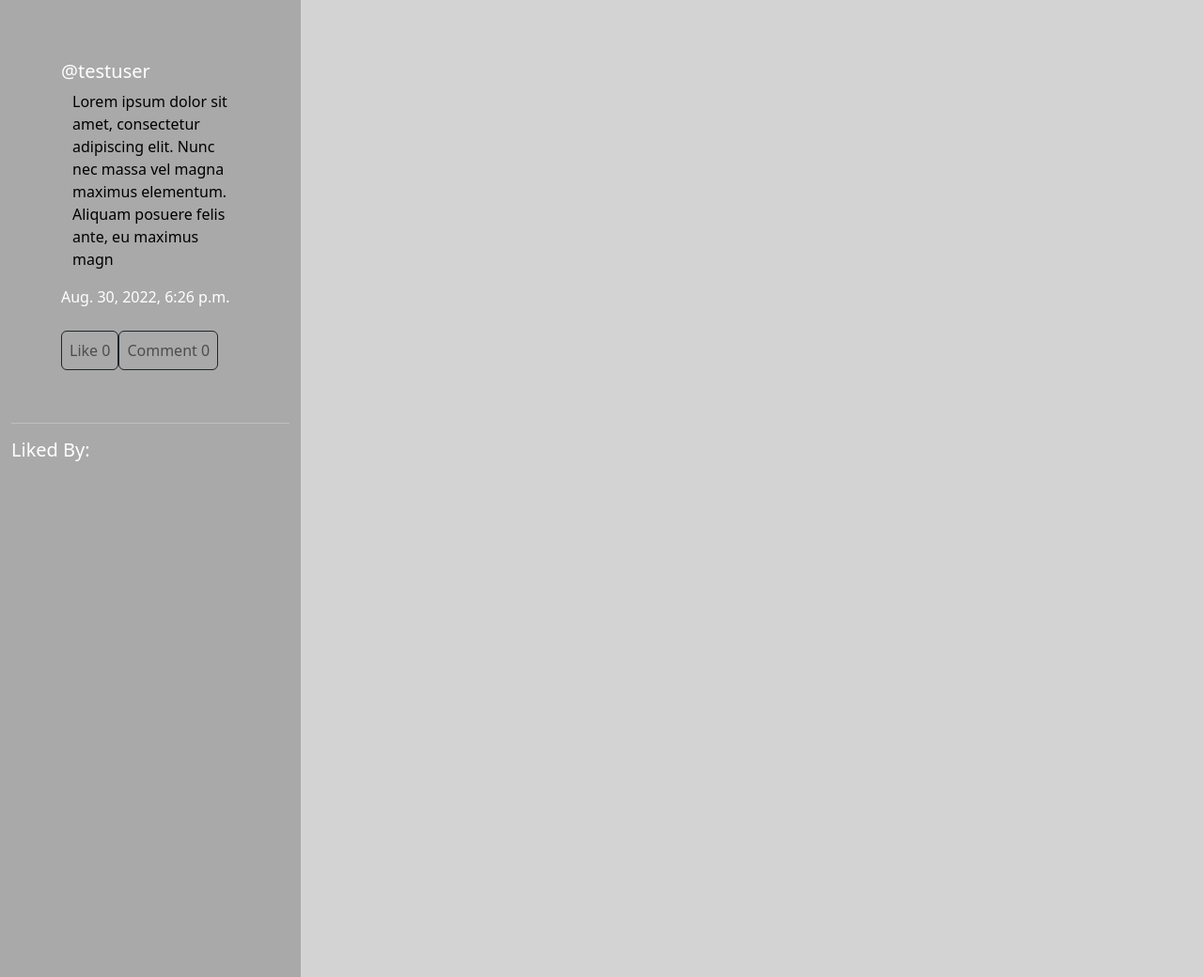
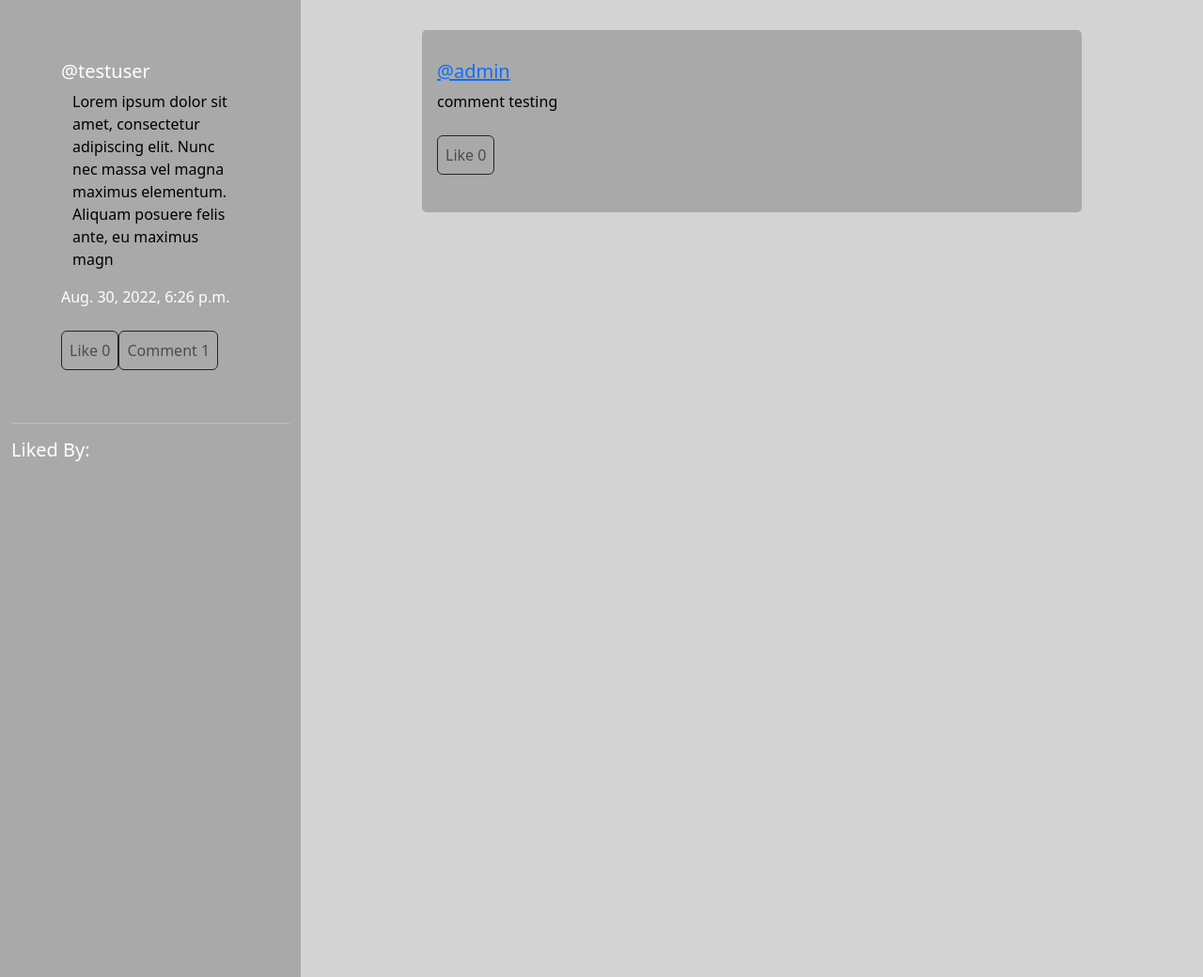
Before and after one commit to LKrew/social_project, a Django app: page /posts/single/2/ in a window 1280 px wide. Shown: the part 56-1096 px from the top of the page at 94% size. Run offline with Django 4.2, Linux system fonts and the light colour scheme; a user stored in the database is signed in; data comes from the database, SQL or seed files in the repository; data that the repository does not hold is empty; some libraries are stand-ins or nearby versions.

Commit message:
added comments and the ability to like comments

```diff
--- a/krew_social/posts/admin.py
+++ b/krew_social/posts/admin.py
@@ -3,3 +3,5 @@ from . import models
 # Register your models here.
 admin.site.register(models.Post)
 admin.site.register(models.LikedPost)
+admin.site.register(models.Comment)
+admin.site.register(models.LikedComment)
--- /dev/null
+++ b/krew_social/posts/forms.py
@@ -0,0 +1,6 @@
+from .models import Comment
+from django import forms
+class CommentForm(forms.ModelForm):
+    class Meta:
+        model = Comment
+        fields = ('text',)
--- a/krew_social/posts/models.py
+++ b/krew_social/posts/models.py
@@ -1,6 +1,5 @@
 from django.db import models
 from enum import auto, unique
-from xml.etree.ElementTree import Comment
 from django.contrib.auth import get_user_model
 from django.urls import reverse
 # Create your models here.
@@ -13,6 +12,7 @@ class Post(models.Model):
     created_at = models.DateTimeField(auto_now_add=True, editable=False)
     likes = models.ManyToManyField(User, related_name='likes', blank=True)
     like_count = models.PositiveIntegerField(default=0)
+    comments_on_post = models.ForeignKey('posts.Comment', related_name='comments_on_post', on_delete=models.CASCADE, null=True)
 
     def __str__(self) -> str:
         return self.message
@@ -35,6 +35,19 @@ class LikedPost(models.Model):
 
 class Comment(models.Model):
     post = models.ForeignKey(Post, related_name='comments',on_delete=models.CASCADE)
-    author = models.CharField(max_length=144)
-    text = models.TextField()
+    author = models.ForeignKey(User, related_name='usercomment', on_delete=models.CASCADE)
+    text = models.TextField(max_length=144)
     created_date = models.DateTimeField(auto_now=True)
+    like_count = models.PositiveIntegerField(default=0)
+    likes = models.ManyToManyField(User, related_name='likes_comment', blank=True)
+
+    def __str__(self):
+        return self.text
+
+class LikedComment(models.Model):
+    user = models.ForeignKey(User, related_name='userlikescomment',on_delete=models.CASCADE)
+    comment = models.ForeignKey('posts.Comment', on_delete=models.CASCADE)
+    liked_date = models.DateTimeField(auto_now_add=True)
+
+    def __str__(self):
+        return self.comment.text + " liked by " + self.user.username
--- a/krew_social/posts/templates/posts/_comment.html
+++ b/krew_social/posts/templates/posts/_comment.html
@@ -2,25 +2,35 @@
     <div class="jumbotron">
         <h5 class="media-heading">
         <span class="username">
-            <a href="{% url 'posts:profile' username=comment.author.username %}">@{{comment}.author.username}}</a>
+            <a href="{% url 'posts:profile' username=comment.author.username %}">@{{comment.author.username}}</a>
         </span>
-        <span class="post_content">{{comment.text}}</span>
         </h5>
+        <p class="post_content">{{comment.text}}</p>
         <time class="time">
             <p>{{comment.created_at}}</p>
         </time>
-        {% if user in post.likes.all %}
-					<a href="{% url 'posts:unlike_comment' pk=post.pk %}" class="btn btn-sm btn-fill btn-primary"><span class="glyphicon glyphicon-remove-circle"></span>Unlike</a>
-				{% else %}
-					<a href="{% url 'posts:like_comment' pk=post.pk %}" class="btn btn-sm btn-fill btn-primary"><span class="glyphicon glyphicon-ok-circle"></span>Like</a>
-				{% endif %}
 
-        {% if user.is_authenticated and post.author == user %}
-        <a href="{% url 'posts:delete_comment' pk=post.pk %}" class="btn btn-default">
-            delete post
-        </a>
-        {% endif %}
-
+        <nav class="navbar nav-post navbar-expand-lg">
+            <ul class="navbar-nav">
+                {% if user in comment.likes.all %}
+                <form class='form-inline' action="{% url 'posts:unlike_comment' pk=comment.pk%}"  method="POST">
+                    {% csrf_token %}
+                    <button type="submit" class="nav-link btn btn-outline-dark" name="comment_pk" value="{{comment.pk}}">Unlike {{comment.like_count}}</button>
+                </form>
+                {% else %}
+                <form class='form-inline' action="{% url 'posts:like_comment' pk=comment.pk%}"  method="POST">
+                    {% csrf_token %}
+                <button type="submit" class="nav-link btn btn-outline-dark" name="comment_pk" value="{{comment.pk}}">Like {{comment.like_count}}</button>
+                </form>
+                {% endif %}
+            </form>
+            <li class="nav-item">
+                {% if user.is_authenticated and post.author == user %}
+                <a href="#" class="nav-link btn btn-outline-danger">delete post</a>
+            {% endif %}
+            </li>
+            </ul>
+        </nav>
 
 
 
--- a/krew_social/posts/templates/posts/_post.html
+++ b/krew_social/posts/templates/posts/_post.html
@@ -32,9 +32,9 @@
                 {% endif %}
             </form>
             {% if user.is_authenticated %}
-            <li class="nav-item">
-                <a href="#" class="nav-link btn btn-outline-dark">Comment {{post.comments.count}}</a>
-            </li>
+                <li class="nav-item">
+                    <a class="nav-link btn btn-outline-dark" href="{% url 'posts:new_comment' pk=post.pk%}">Comment {{post.comments.count}}</a>
+                </li>
             {% endif %}
             <li class="nav-item">
                 {% if user.is_authenticated and post.author == user %}
--- a/krew_social/posts/templates/posts/post_detail.html
+++ b/krew_social/posts/templates/posts/post_detail.html
@@ -17,11 +17,8 @@
 
 {% block post_content %}
 
-
     {% for comment in post.comments.all %}
-        {% include "posts/_comment.html" %}
+            {% include "posts/_comment.html" %}
     {% endfor %}
 
-
-
 {% endblock post_content %}
--- a/krew_social/posts/urls.py
+++ b/krew_social/posts/urls.py
@@ -4,11 +4,14 @@ from posts import views
 app_name = 'posts'
 
 urlpatterns = [
-    re_path(r'^post_list/$', views.PostList.as_view(), name='posts' ),
-    re_path(r'^profile/(?P<username>[-\w]+)/$', views.UserPostList.as_view(), name='profile'),
-    re_path(r'^createpost/$', views.NewPost.as_view(), name='new_post'),
+    re_path(r'post_list/$', views.PostList.as_view(), name='posts' ),
+    re_path(r'profile/(?P<username>[-\w]+)/$', views.UserPostList.as_view(), name='profile'),
+    re_path(r'createpost/$', views.NewPost.as_view(), name='new_post'),
     re_path(r'delete/(?P<pk>\d+)/$', views.DeletePost.as_view(), name='delete'),
     re_path(r'like/(?P<pk>\d+)/$', views.like_post, name='like'),
     re_path(r'unlike/(?P<pk>\d+)/$', views.unlike_post, name='unlike'),
     re_path(r'single/(?P<pk>\d+)/$', views.SinglePost.as_view(), name='single'),
+    re_path(r'newcomment/(?P<pk>\d+)/$', views.new_comment, name='new_comment'),
+    re_path(r'like/comment/(?P<pk>\d+)/$', views.like_comment, name='like_comment'),
+    re_path(r'unlike/comment/(?P<pk>\d+)/$', views.unlike_comment, name='unlike_comment'),
 ]
--- a/krew_social/posts/views.py
+++ b/krew_social/posts/views.py
@@ -2,11 +2,12 @@ from django.views.generic import ListView, CreateView, DeleteView, DetailView
 from posts import models
 from django.contrib.auth.mixins import LoginRequiredMixin
 from django.contrib.auth.decorators import login_required
-from django.urls import reverse_lazy, reverse
+from django.urls import reverse_lazy
 from django.http  import Http404, HttpResponseRedirect
 from braces.views import SelectRelatedMixin
-from . import models
+from . import models, forms
 from django.contrib.auth import get_user_model
+from django.shortcuts import get_object_or_404, redirect, render
 
 # Create your views here.
 
@@ -56,6 +57,36 @@ class DeletePost(LoginRequiredMixin, DeleteView):
 class SinglePost(LoginRequiredMixin, DetailView):
     model = models.Post
 
+
+# class NewComment(LoginRequiredMixin,CreateView):
+#     fields = ['text']
+#     model = models.Comment
+#     template_name = 'posts/comment_form.html'
+
+#     def form_valid(self, form):
+#         self.object = form.save(commit=False)
+#         print(self.request)
+#         self.object.post =
+#         form.instance.author = self.request.user
+#         self.object.save()
+#         return super().form_valid(form)
+
+@login_required
+def new_comment(request, pk):
+    #pk = request.POST.get('pk')
+    post = get_object_or_404(models.Post, pk=pk)
+    if request.method == "POST":
+        form = forms.CommentForm(request.POST)
+        if form.is_valid():
+            comment = form.save(commit=False)
+            comment.post = post
+            comment.author = request.user
+            comment.save()
+            return redirect('posts:single', pk=post.pk)
+    else:
+        form = forms.CommentForm()
+    return render(request, 'posts/comment_form.html', {'form': form})
+
 @login_required
 def like_post(request, pk):
     if request.method == "POST":
@@ -91,3 +122,40 @@ def unlike_post(request, pk):
         post.save()
         newLike.save()
         return HttpResponseRedirect(request.META.get('HTTP_REFERER'))
+
+
+@login_required
+def like_comment(request, pk):
+    if request.method == "POST":
+        #make sure user can't like the post more than once.
+        user = User.objects.get(username=request.user.username)
+        #find whatever post is associated with like
+        comment = models.Comment.objects.get(pk=pk)
+
+        newLike = models.LikedComment(user=user, comment=comment)
+        newLike.alreadyLiked = True
+
+        comment.like_count += 1
+        #adds user to Post
+        comment.likes.add(user)
+        comment.save()
+        newLike.save()
+        return HttpResponseRedirect(request.META.get('HTTP_REFERER'))
+
+@login_required
+def unlike_comment(request, pk):
+    if request.method == "POST":
+        #make sure user can't like the post more than once.
+        user = User.objects.get(username=request.user.username)
+        #find whatever post is associated with like
+        comment = models.Comment.objects.get(pk=pk)
+
+        newLike = models.LikedComment(user=user, comment=comment)
+        newLike.alreadyLiked = True
+
+        comment.like_count -= 1
+        #delete user to Post
+        comment.likes.remove(user)
+        comment.save()
+        newLike.save()
+        return HttpResponseRedirect(request.META.get('HTTP_REFERER'))
```
Also changed, not shown: krew_social/accounts/forms.py (+0 -7 lines), krew_social/posts/templates/posts/comment_form.html (added, +10 -0 lines), krew_social/accounts/migrations/0003_alter_userprofile_pronouns.py (added), krew_social/db.sqlite3, krew_social/posts/migrations/0009_post_comments_on_post_alter_comment_author_and_more.py (added), krew_social/posts/migrations/0010_comment_like_count_likedcomment.py (added), krew_social/posts/migrations/0011_likedcomment_likes.py (added), krew_social/posts/migrations/0012_remove_likedcomment_likes_comment_likes.py (added).
